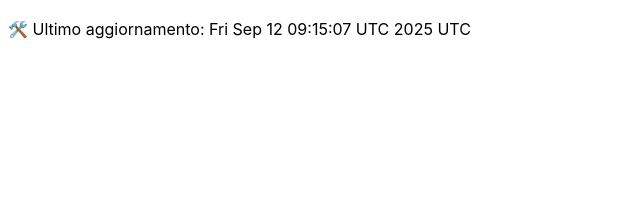
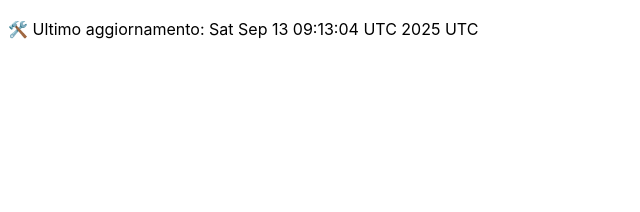
Before and after one commit to DanteTrb/DanteTrb.github.io, a Jekyll site: the page built from badges.md, in a window 1280 px wide. Shown: the top 212 px of the page, without its empty margins (0-640 px from the left). Built offline with Jekyll 4.4.1, drawn with Linux system fonts in a browser that asks for light colours; our own code applies the rules of GitHub Pages for plain Markdown files.

Commit message:
🛠️ Aggiornamento automatico badge

```diff
--- a/badges.md
+++ b/badges.md
@@ -1 +1 @@
-🛠️ Ultimo aggiornamento: Fri Sep 12 09:15:07 UTC 2025 UTC
+🛠️ Ultimo aggiornamento: Sat Sep 13 09:13:04 UTC 2025 UTC
```
